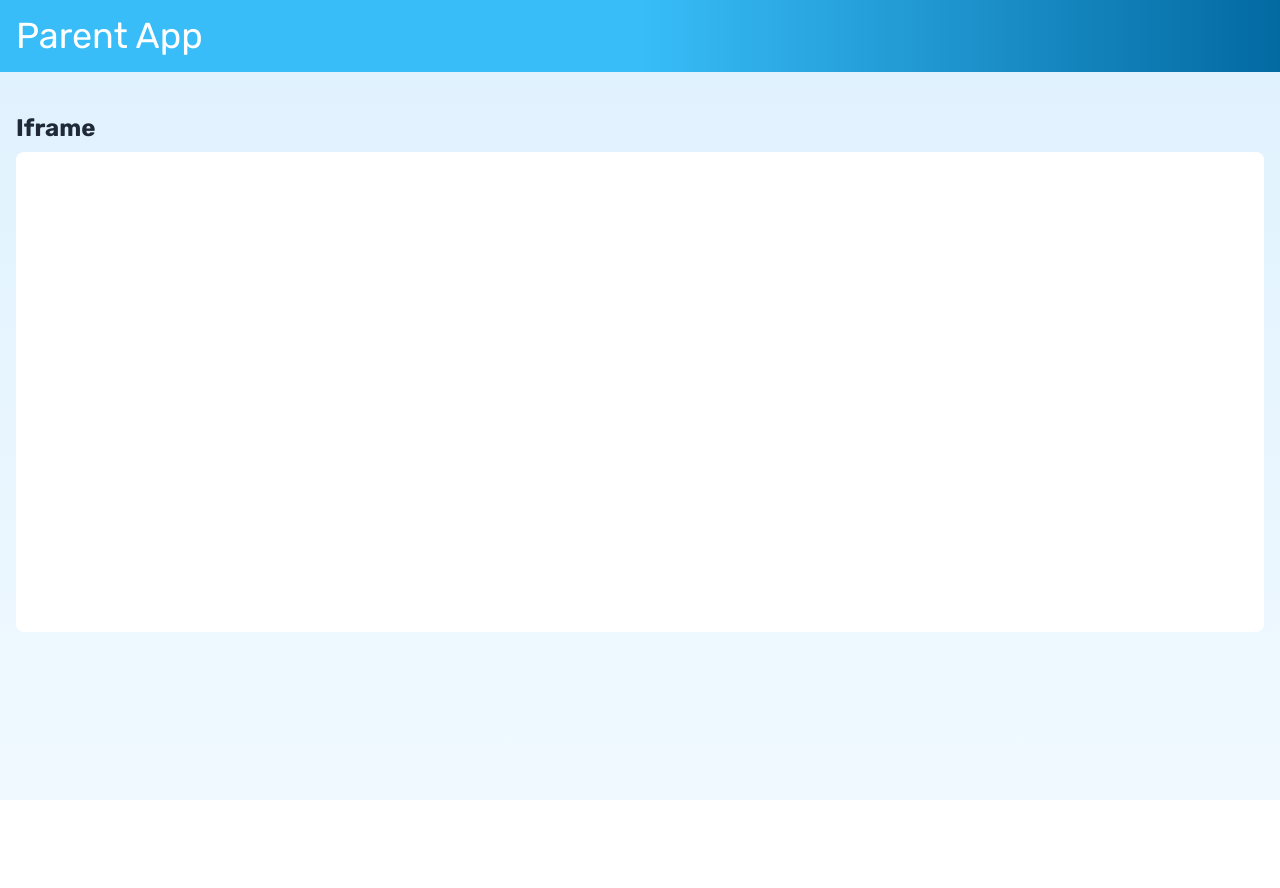
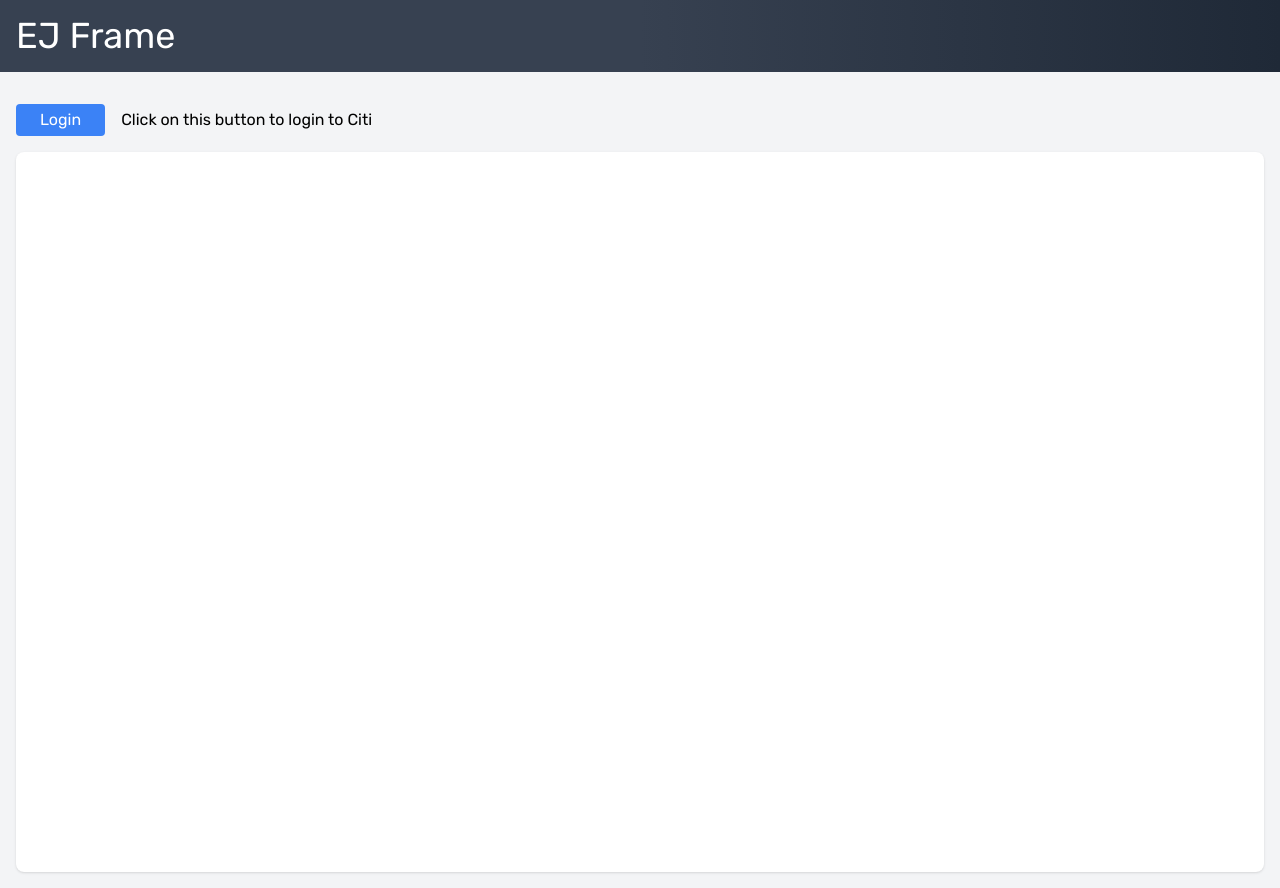
Before and after one commit to nikhilakjoshi/parent-next-app, a Next.js app: page /iframe in a window 1280 px wide. Before the commit the page ends 800 px from the top, so only its background shows below. Built offline with nearby package versions, Linux system fonts and the light colour scheme.

Commit message:
Initial Setup

```diff
--- a/next.config.mjs
+++ b/next.config.mjs
@@ -6,7 +6,7 @@ await import("./src/env.mjs");
 
 /** @type {import("next").NextConfig} */
 const config = {
-  reactStrictMode: true,
+  reactStrictMode: false,
 
   /**
    * If you are using `appDir` then you must comment the below `i18n` config out.
--- /dev/null
+++ b/src/pages/api/token.ts
@@ -0,0 +1,37 @@
+import type { NextApiRequest, NextApiResponse } from "next";
+type ResponseData = {
+  message: string;
+};
+
+function runMiddleware(req: NextApiRequest, res: NextApiResponse, fn: any) {
+  return new Promise((resolve, reject) => {
+    fn(req, res, (result: any) => {
+      if (result instanceof Error) {
+        return reject(result);
+      }
+
+      return resolve(result);
+    });
+  });
+}
+
+export default async function handler(
+  req: NextApiRequest,
+  res: NextApiResponse<ResponseData>,
+) {
+  if (req.method !== "GET")
+    return res.status(405).json({ message: "Method Not Allowed" });
+  try {
+    const token = await fetch("http://localhost:3001/api/token");
+    const tokenJson = await token.json();
+    res.setHeader(
+      "Set-Cookie",
+      `token=${tokenJson.token}; Domain=localhost; HttpOnly; SameSite=None; Secure; Path=/home;`,
+    );
+    setTimeout(() => {
+      return res.status(200).send({ message: "Token has been set" });
+    }, 2000);
+  } catch (error) {
+    return res.status(500).send({ message: "Internal Server error" });
+  }
+}
--- a/src/pages/iframe/index.tsx
+++ b/src/pages/iframe/index.tsx
@@ -1,25 +1,35 @@
 import clsx from "clsx";
 import { Rubik } from "next/font/google";
 import Head from "next/head";
-import React from "react";
-import { GetServerSideProps } from "next";
+import React, { useCallback, useEffect } from "react";
 
 const font = Rubik({
   subsets: ["latin-ext"],
 });
 
-//getServerSideProps with Typescript
-export const getServerSideProps: GetServerSideProps = async (ctx) => {
-  ctx.res.setHeader(
-    "Set-Cookie",
-    "name=Mike; domain:localhost:3001; SameSite=None; Secure",
-  );
-  return {
-    props: {},
-  };
-};
+export default function Iframe() {
+  const [, setLoading] = React.useState<boolean>(false);
+  const [showIframe, setShowIframe] = React.useState<boolean>(true);
 
-export default function Iframe() {
+  const handleCitiLogin = useCallback(() => {
+    setLoading(true);
+    fetch("http://localhost:3001/api/token", {
+      method: "POST",
+      credentials: "include",
+    })
+      .then((res) => res.json())
+      .then(() => {
+        setLoading(false);
+        setShowIframe(false);
+        setTimeout(() => {
+          setShowIframe(true);
+        }, 1000);
+      })
+      .catch(() => {
+        setLoading(false);
+      });
+  }, []);
+
   return (
     <React.Fragment>
       <>
@@ -29,21 +39,30 @@ export default function Iframe() {
           <link rel="icon" href="/favicon.ico" />
         </Head>
         <main className={clsx(font.className, "flex min-h-screen flex-col")}>
-          <nav className="bg-gradient-to-r from-sky-400 via-sky-400 to-sky-700">
+          <nav className="bg-gradient-to-r from-gray-700 via-gray-700 to-gray-800">
             <div className="container mx-auto max-w-screen-xl px-4 py-4">
-              <span className="text-4xl text-white">Parent App</span>
+              <span className="text-4xl text-white">EJ Frame</span>
             </div>
           </nav>
-          <div className="grow bg-gradient-to-b from-sky-100 to-sky-50">
+          <div className="grow bg-gray-100">
             <div className="container mx-auto max-w-screen-xl px-4 py-4">
-              <div className="mt-6 text-2xl font-bold text-gray-800">
-                Iframe
+              <div className="my-4 flex items-center gap-4">
+                <button
+                  onClick={handleCitiLogin}
+                  className="rounded bg-blue-500 px-6 py-1 text-white hover:bg-blue-700"
+                >
+                  Login
+                </button>
+                <div className="">Click on this button to login to Citi</div>
               </div>
-              <div className="mt-2 flex h-[60dvh] flex-col overflow-hidden rounded-lg bg-white">
-                <iframe
-                  src="http://localhost:3001"
-                  className="h-full w-full grow"
-                ></iframe>
+              <div className="mt-2 flex h-[90dvh] flex-col overflow-hidden rounded-lg bg-white shadow">
+                {showIframe && (
+                  <iframe
+                    src="http://localhost:3001"
+                    className="h-full w-full grow"
+                    sandbox="allow-scripts allow-same-origin allow-forms allow-popups allow-modals allow-top-navigation"
+                  ></iframe>
+                )}
               </div>
             </div>
           </div>
```
